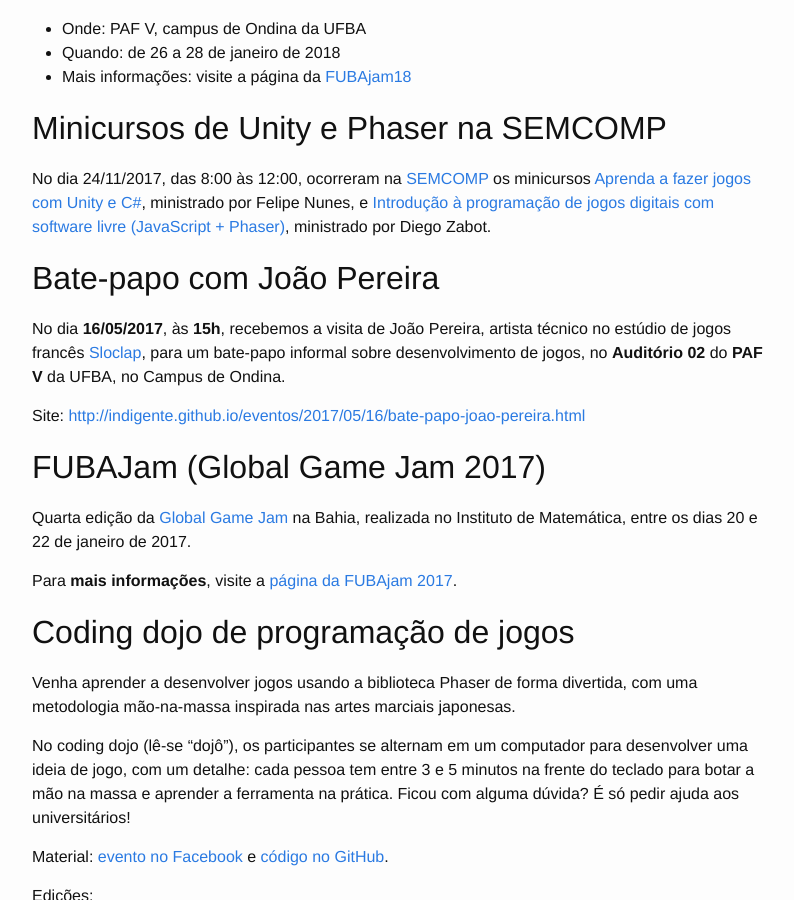
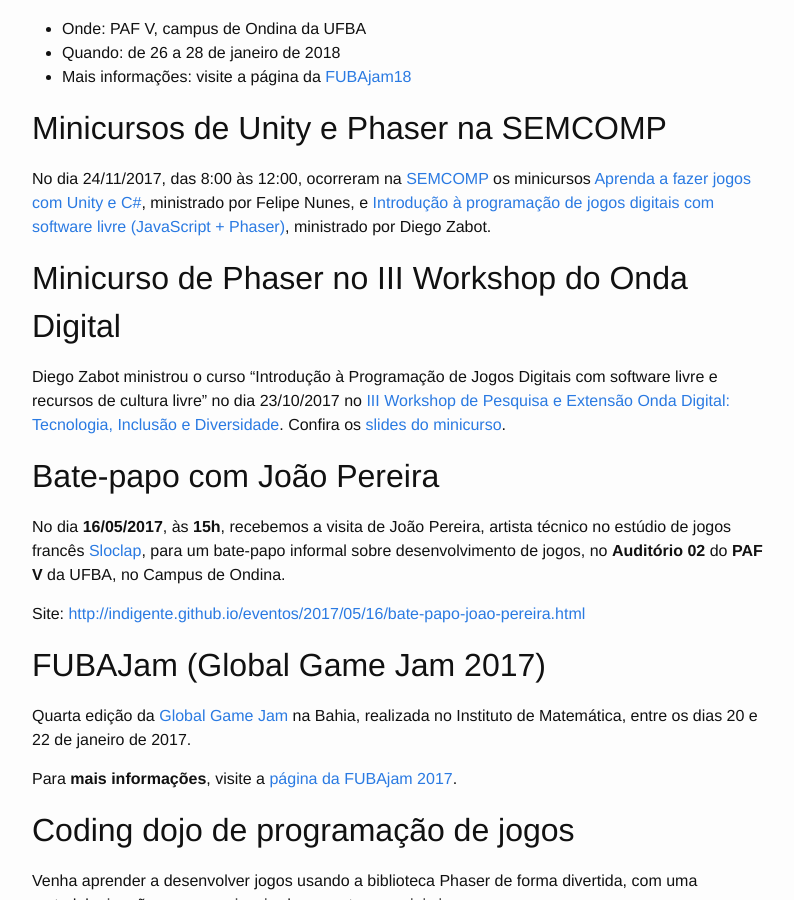
Before and after one commit to indigente/old-indigente.github.io, a Jekyll site: the page built from eventos/index.md, in a window 1280 px wide and 900 px high, scrolled down 394 px. Shown: the whole window, without its empty margins (238-1032 px from the left). Built offline with Jekyll 4.4.1, drawn with Linux system fonts in a browser that asks for light colours.

Commit message:
Adiciona curso no III Workshop do Onda Digital.

```diff
--- a/eventos/index.md
+++ b/eventos/index.md
@@ -17,6 +17,10 @@
 ## Minicursos de Unity e Phaser na SEMCOMP
 
 No dia 24/11/2017, das 8:00 às 12:00, ocorreram na [SEMCOMP](https://semcomp.com.br/) os minicursos [Aprenda a fazer jogos com Unity e C#](https://docs.google.com/presentation/d/1s3OPBvM3IpTpHydZnckVXRugmK_geyEnJ7Tbbdr5wi0/edit), ministrado por Felipe Nunes, e [Introdução à programação de jogos digitais com software livre (JavaScript + Phaser)](https://docs.google.com/presentation/d/1VVGLwmCX-ORXIleasBzlo_qp2xvdngYe_yMjub9KeXk/edit), ministrado por Diego Zabot.
+
+## Minicurso de Phaser no III Workshop do Onda Digital
+
+Diego Zabot ministrou o curso "Introdução à Programação de Jogos Digitais com software livre e recursos de cultura livre" no dia 23/10/2017 no [III Workshop de Pesquisa e Extensão Onda Digital: Tecnologia, Inclusão e Diversidade](http://www.workshopondadigital.ufba.br/). Confira os [slides do minicurso](https://docs.google.com/presentation/d/1Or8ZaOvNKmadwWkwAgoT8bpSErmt-K3z1Q9NAluM33k/edit).
 
 ## Bate-papo com João Pereira
 
```
